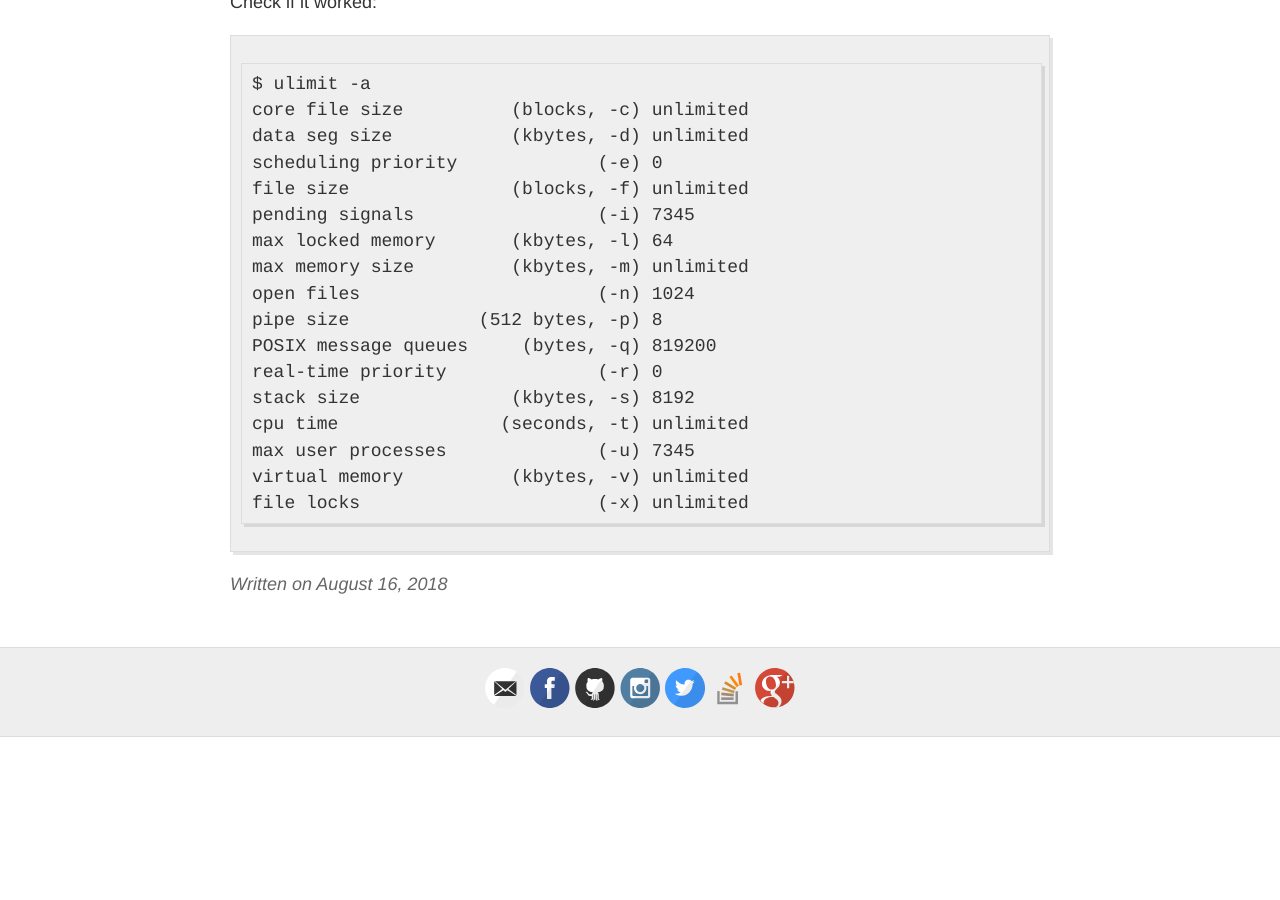
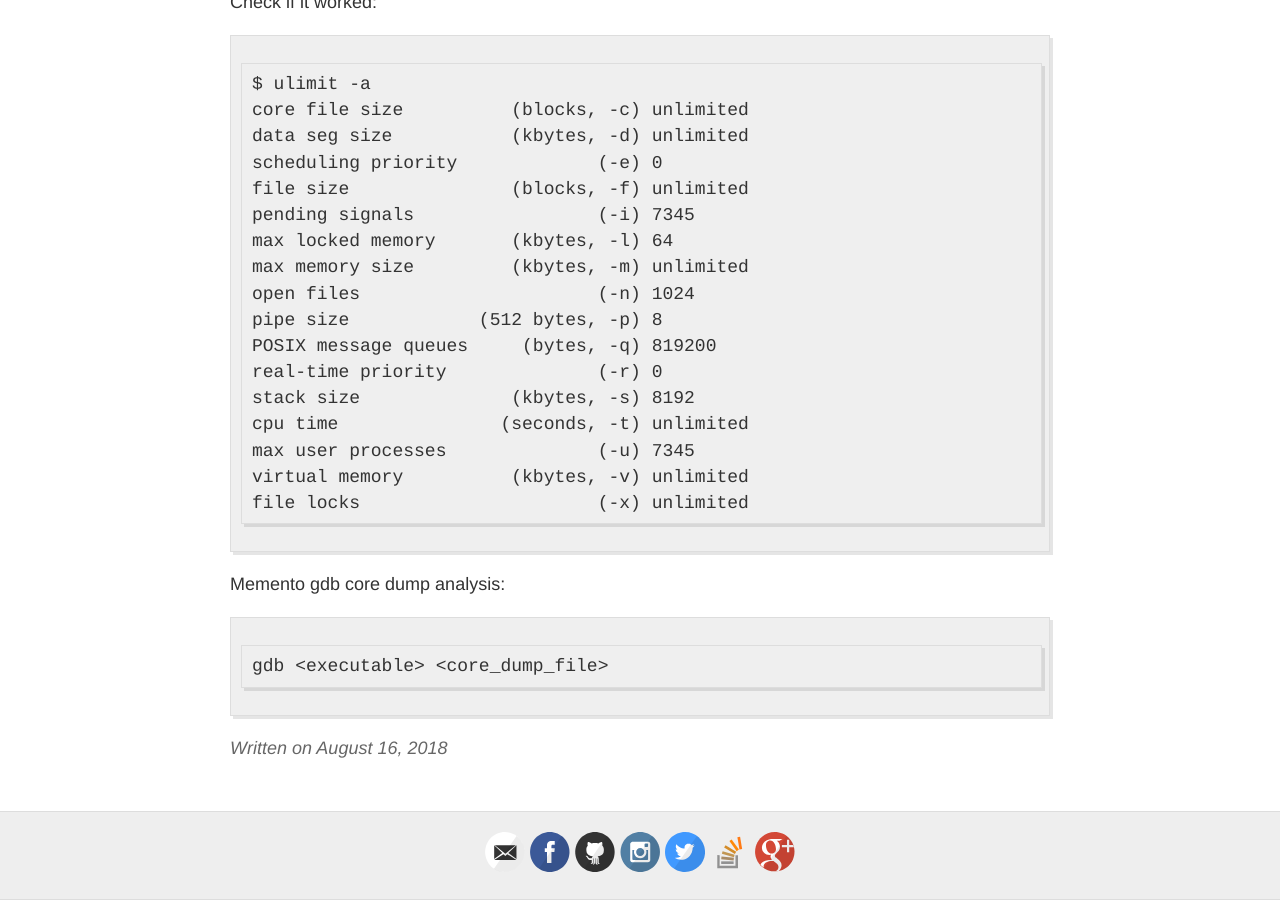
Before and after one commit to packmad/packmad.github.io, a Jekyll site: the page built from _posts/2018-08-16-enable-core-dumps-raspbian.md, in a window 1280 px wide and 900 px high, scrolled down 1296 px. Built offline with Jekyll 4.4.1, drawn with Linux system fonts in a browser that asks for light colours; comment, search, counter and statistics services are not loaded; before the commit the page ends 2033 px from its top, so only the background shows below that.

Commit message:
core dumps

````diff
--- a/_posts/2018-08-16-enable-core-dumps-raspbian.md
+++ b/_posts/2018-08-16-enable-core-dumps-raspbian.md
@@ -57,3 +57,8 @@ max user processes              (-u) 7345
 virtual memory          (kbytes, -v) unlimited
 file locks                      (-x) unlimited
 ```
+
+Memento gdb core dump analysis:
+```
+gdb <executable> <core_dump_file>
+```
````
